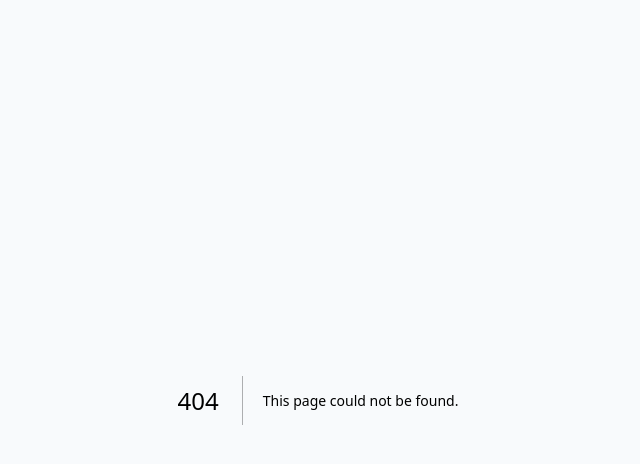
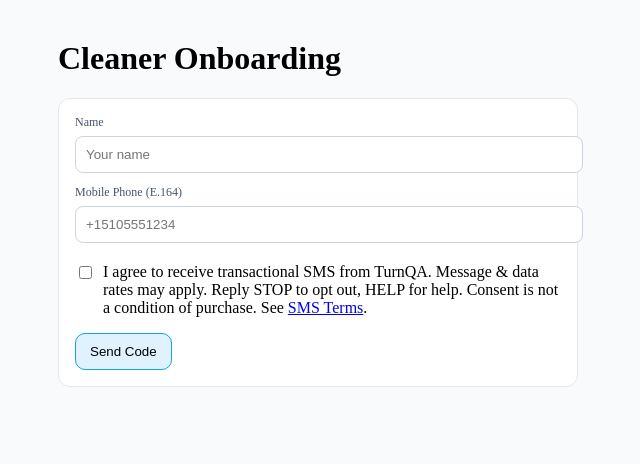
Before and after one commit to dmeadows001/turn-qa, a Next.js app: page /onboard/cleaner in a window 1280 px wide. Before the commit this address had no page. Shown: the top 464 px of the page, without its empty margins (322-962 px from the left). Built offline with nearby package versions, Linux system fonts and the light colour scheme.

Commit message:
Create cleaner.js

```diff
--- /dev/null
+++ b/pages/onboard/cleaner.js
@@ -0,0 +1,113 @@
+// pages/onboard/cleaner.js
+import { useEffect, useState } from 'react';
+
+export default function CleanerOnboard() {
+  const [cleanerId, setCleanerId] = useState('');
+  const [name, setName] = useState('');
+  const [phone, setPhone] = useState('');
+  const [consent, setConsent] = useState(false);
+  const [step, setStep] = useState('form'); // form | code | done
+  const [code, setCode] = useState('');
+  const [msg, setMsg] = useState('');
+
+  useEffect(() => {
+    const url = new URL(window.location.href);
+    const id = url.searchParams.get('id') || '';
+    if (id) {
+      setCleanerId(id);
+      // Optionally you could fetch cleaner to prefill; skipping to keep lean.
+    }
+  }, []);
+
+  async function sendCode() {
+    try {
+      setMsg('');
+      const r = await fetch('/api/otp/send', {
+        method: 'POST',
+        headers: { 'Content-Type': 'application/json' },
+        body: JSON.stringify({
+          role: 'cleaner',
+          subject_id: cleanerId || null,
+          name,
+          phone,
+          consent
+        })
+      });
+      const j = await r.json();
+      if (!r.ok) throw new Error(j.error || 'Failed to send code');
+      setStep('code');
+      setMsg('Code sent via SMS.');
+    } catch (e) {
+      setMsg(e.message || 'Failed to send code');
+    }
+  }
+
+  async function verifyCode() {
+    try {
+      setMsg('');
+      const r = await fetch('/api/otp/verify', {
+        method: 'POST',
+        headers: { 'Content-Type': 'application/json' },
+        body: JSON.stringify({
+          role: 'cleaner',
+          subject_id: cleanerId || null,
+          phone,
+          code
+        })
+      });
+      const j = await r.json();
+      if (!r.ok) throw new Error(j.error || 'Failed to verify');
+      setStep('done');
+      setMsg('Phone verified and SMS consent recorded. You are good to go!');
+    } catch (e) {
+      setMsg(e.message || 'Verification failed');
+    }
+  }
+
+  const wrap = { maxWidth: 520, margin: '40px auto', padding: '0 16px', fontFamily: 'ui-sans-serif' };
+  const card = { border:'1px solid #e5e7eb', borderRadius:12, padding:16, background:'#fff' };
+  const label = { fontSize:12, color:'#475569', marginBottom:6 };
+  const input = { width:'100%', padding:10, borderRadius:8, border:'1px solid #cbd5e1', marginBottom:12 };
+
+  return (
+    <main style={wrap}>
+      <h1>Cleaner Onboarding</h1>
+      <div style={card}>
+        {step === 'form' && (
+          <>
+            <div style={label}>Name</div>
+            <input style={input} value={name} onChange={e=>setName(e.target.value)} placeholder="Your name" />
+
+            <div style={label}>Mobile Phone (E.164)</div>
+            <input style={input} value={phone} onChange={e=>setPhone(e.target.value)} placeholder="+15105551234" />
+
+            <label style={{display:'flex', gap:8, alignItems:'flex-start', margin:'8px 0 16px'}}>
+              <input type="checkbox" checked={consent} onChange={e=>setConsent(e.target.checked)} />
+              <span>I agree to receive transactional SMS from TurnQA. Message &amp; data rates may apply. Reply STOP to opt out, HELP for help. Consent is not a condition of purchase. See <a href="/legal/sms-terms" target="_blank" rel="noreferrer">SMS Terms</a>.</span>
+            </label>
+
+            <button onClick={sendCode} style={{padding:'10px 14px', borderRadius:10, border:'1px solid #0ea5e9', background:'#e0f2fe', cursor:'pointer'}}>
+              Send Code
+            </button>
+          </>
+        )}
+
+        {step === 'code' && (
+          <>
+            <div style={label}>Enter the 6-digit code we sent to {phone}</div>
+            <input style={input} value={code} onChange={e=>setCode(e.target.value)} placeholder="123456" />
+            <button onClick={verifyCode} style={{padding:'10px 14px', borderRadius:10, border:'1px solid #0ea5e9', background:'#e0f2fe', cursor:'pointer'}}>Verify</button>
+          </>
+        )}
+
+        {step === 'done' && (
+          <>
+            <p>All set! You’ll receive TurnQA job alerts to {phone}.</p>
+          </>
+        )}
+
+        {msg && <div style={{marginTop:12, color:'#0f172a'}}>{msg}</div>}
+      </div>
+    </main>
+  );
+}
```
